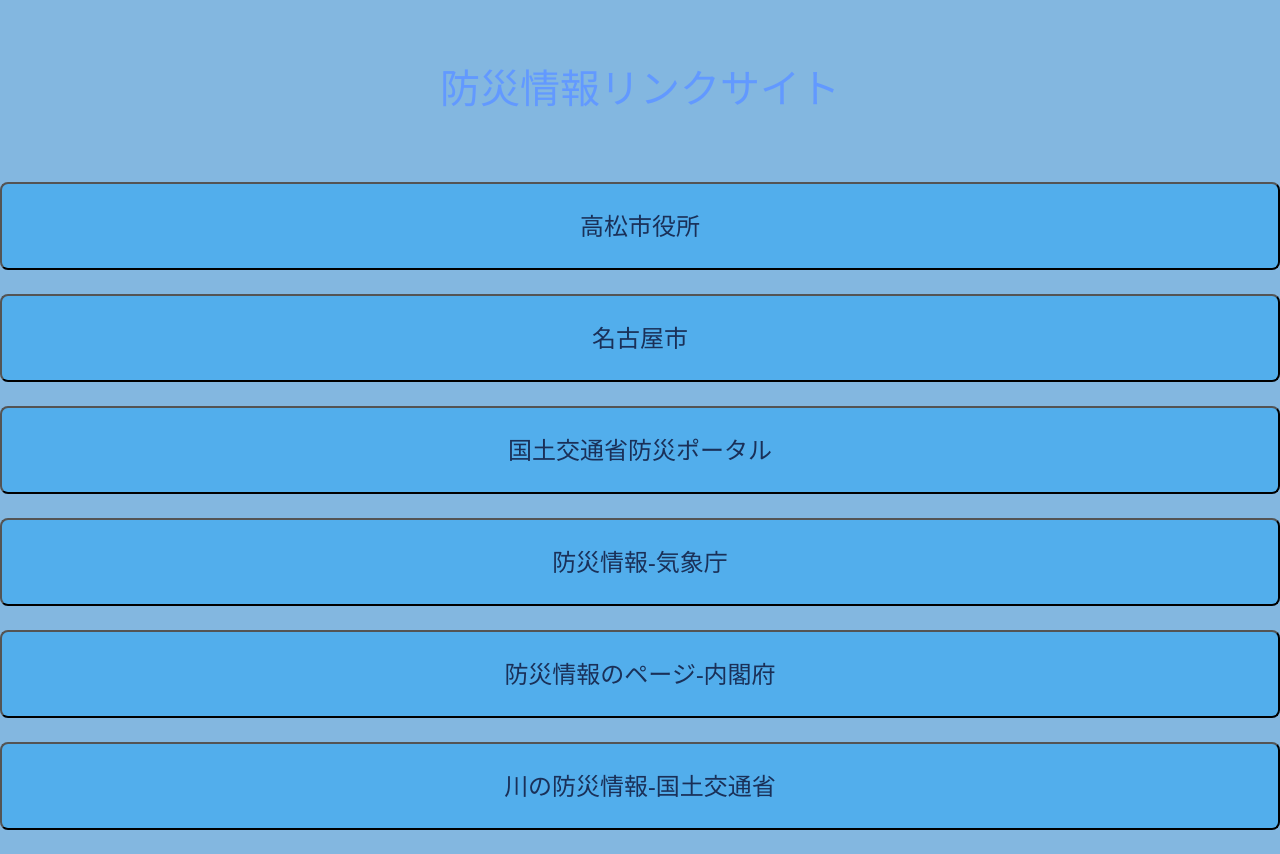
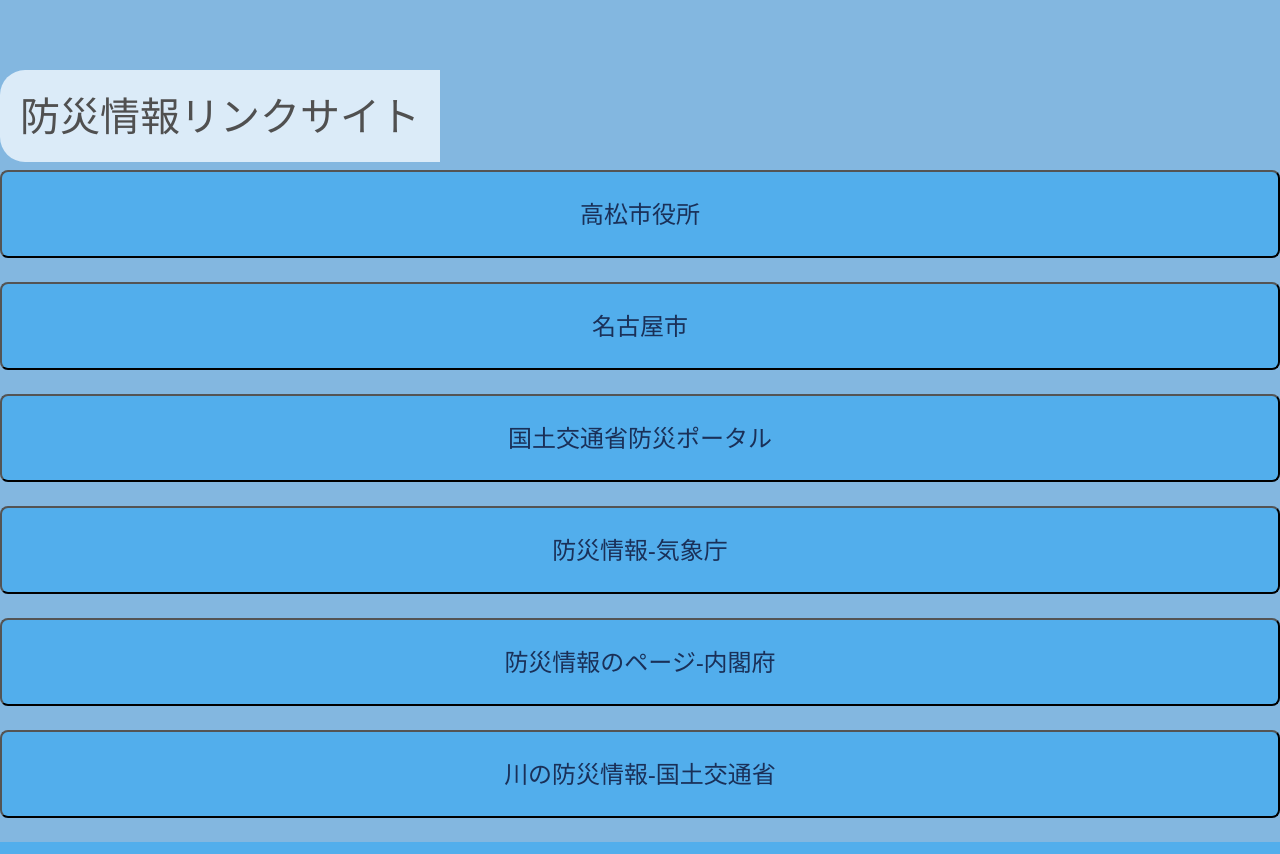
Before and after one commit to Kta0000/kk_appdeve, a Flask app: page /link in a window 1280 px wide. Shown: the part 70-924 px from the top of the page. Run offline with Flask 2, Linux system fonts and the light colour scheme.

Commit message:
4画面のh1タグcss修正

```diff
--- a/static/css/bousailink.css
+++ b/static/css/bousailink.css
@@ -74,11 +74,26 @@ header ul li a {
   background-size: cover;
 }
 
+main{
+  padding-top: 70px;
+}
 main h1 {
-  padding-bottom: 3%;
-  padding-top: 5%;
-  color: rgb(98, 153, 255);
-  text-align: center;
+  color: #505050;/*文字色*/
+  padding: 0.5em;/*文字周りの余白*/
+  display: inline-block;/*おまじない*/
+  line-height: 1.3;/*行高*/
+  background: #dbebf8;/*背景色*/
+  vertical-align: middle;
+  border-radius: 25px 0px 0px 25px;/*左側の角を丸く*/
+  /* float: left; */
+  margin-right: 60%;
+
+}
+
+main h1:before {
+  /* content: '●'; */
+  color: white;
+  margin-right: 8px;
 }
 
 main button {
```
Also changed, not shown: static/css/bousaimap.css (+20 -5 lines), static/css/bousainews.css (+20 -5 lines), sample.db.
